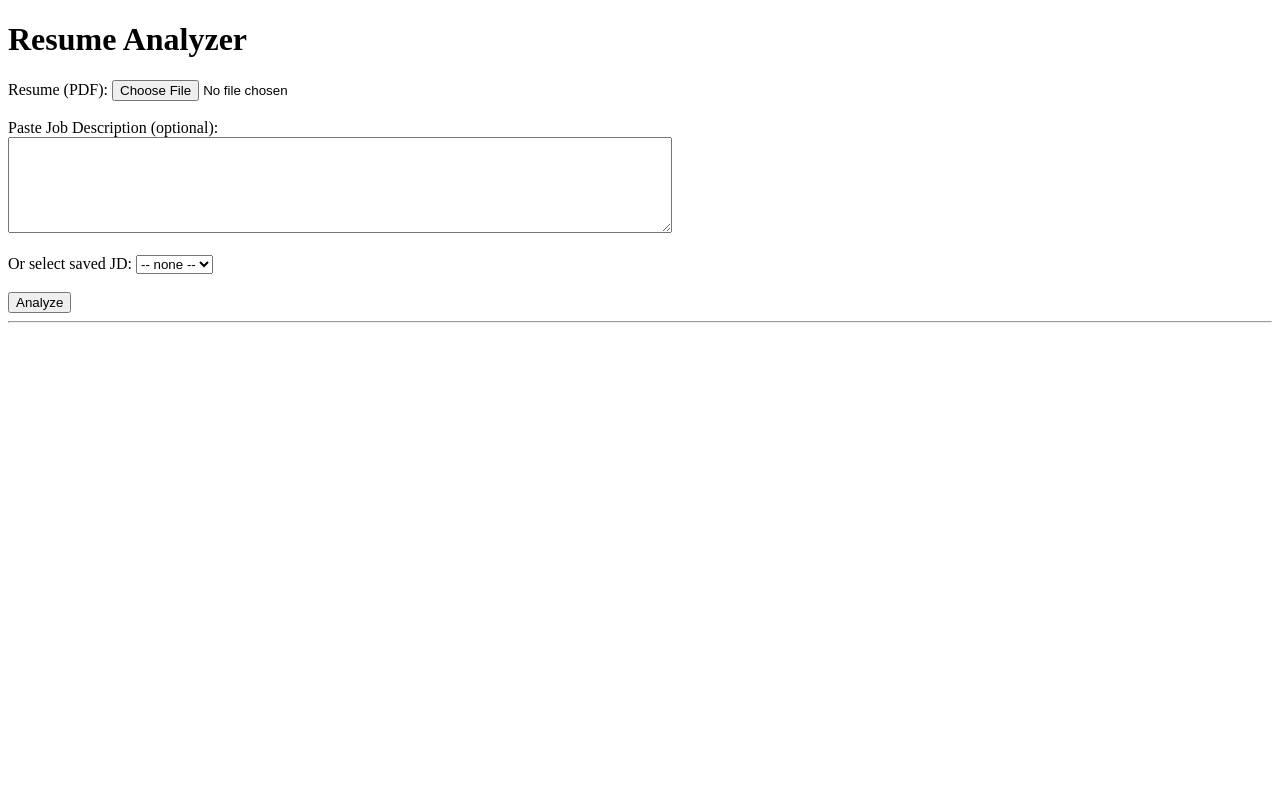
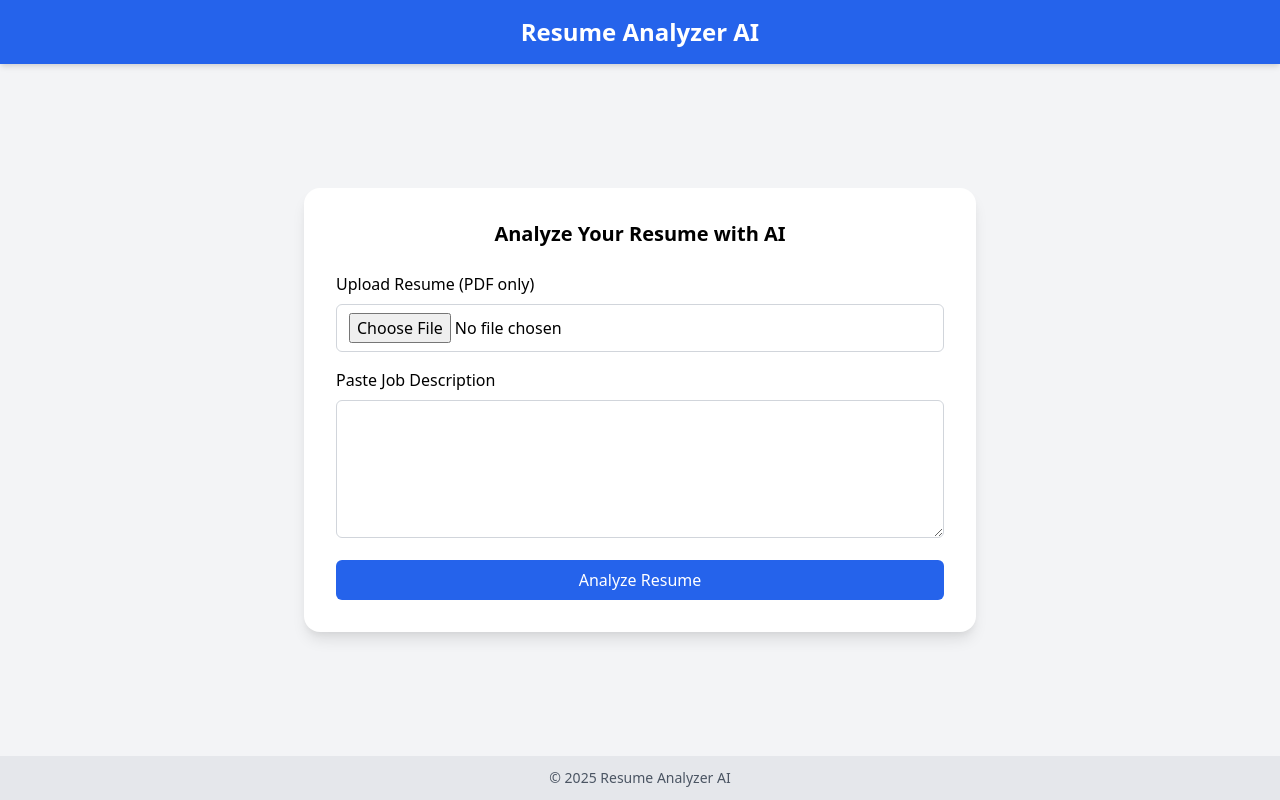
Before and after one commit to piyush6097/-Resume-Analyzer, a Flask app: page / in a window 1280 px wide. Run offline with Flask 3, Linux system fonts and the light colour scheme; data that the repository does not hold is empty.

Commit message:
Update index.html

```diff
--- a/templates/index.html
+++ b/templates/index.html
@@ -1,38 +1,67 @@
-<!-- templates/index.html -->
-<!doctype html>
-<html>
+<!DOCTYPE html>
+<html lang="en">
 <head>
-    <meta charset="utf-8">
-    <title>Resume Analyzer</title>
+  <meta charset="UTF-8">
+  <meta name="viewport" content="width=device-width, initial-scale=1.0">
+  <title>Resume Analyzer AI</title>
+  <link href="https://cdn.jsdelivr.net/npm/tailwindcss@2.2.19/dist/tailwind.min.css" rel="stylesheet">
 </head>
-  <body>
-    <h1>Resume Analyzer</h1>
-    <form method="post" enctype="multipart/form-data">
-      <label>Resume (PDF): <input type="file" name="resume" accept="application/pdf"/></label><br/><br/>
-      <label>Paste Job Description (optional):</label><br/>
-      <textarea name="job_description" rows="6" cols="80"></textarea><br/><br/>
-      <label>Or select saved JD:
-        <select name="jd_id">
-          <option value="">-- none --</option>
-          {% for jd in jds %}
-            <option value="{{ jd[0] }}">{{ jd[1] }}</option>
-          {% endfor %}
-        </select>
-      </label><br/><br/>
-      <button type="submit">Analyze</button>
+<body class="bg-gray-100 flex flex-col min-h-screen">
+
+  <!-- Header -->
+  <header class="bg-blue-600 text-white py-4 text-center text-2xl font-semibold shadow-md">
+    Resume Analyzer AI
+  </header>
+
+  <!-- Main Content -->
+  <main class="flex-grow flex items-center justify-center py-10">
+    <div class="bg-white shadow-lg rounded-2xl p-8 w-full max-w-2xl">
+
+      <h2 class="text-xl font-semibold text-center mb-6">Analyze Your Resume with AI</h2>
+
+      <!-- Upload Form -->
+      <form action="/" method="POST" enctype="multipart/form-data" class="space-y-4">
+        <div>
+          <label class="block mb-2 font-medium">Upload Resume (PDF only)</label>
+          <input type="file" name="resume" accept=".pdf" required
+                 class="w-full border border-gray-300 rounded-md px-3 py-2 focus:ring-blue-500 focus:border-blue-500">
+        </div>
+
+        <div>
+          <label class="block mb-2 font-medium">Paste Job Description</label>
+          <textarea name="job_description" rows="5" required
+                    class="w-full border border-gray-300 rounded-md px-3 py-2 focus:ring-blue-500 focus:border-blue-500"></textarea>
+        </div>
+
+        <button type="submit"
+                class="w-full bg-blue-600 hover:bg-blue-700 text-white font-medium py-2 px-4 rounded-md transition">
+          Analyze Resume
+        </button>
       </form>
 
-    <hr/>
+      <!-- Display Result -->
       {% if result %}
-      <h2>Result</h2>
-      {% if result.cached %}
-        <pre>Cached Score: {{ result.score }}/100
-Hash: {{ result.resume_hash }}</pre>
+      <div class="bg-gray-50 border border-gray-200 rounded-xl p-6 mt-8 shadow-sm">
+        <h3 class="text-lg font-semibold mb-3 text-blue-700">Analysis Result</h3>
+
+        {% if result.raw_text %}
+          <pre class="whitespace-pre-wrap text-gray-800">{{ result.raw_text }}</pre>
         {% else %}
-        <pre>{{ result.raw_text }}
-Score: {{ result.score }}/100
-Hash: {{ result.resume_hash }}</pre>
+          <p><strong>Match Score:</strong> {{ result.score or 'N/A' }}</p>
+          <p><strong>Missing Skills / Keywords:</strong>
+            {{ result.missing or result.missing_keywords or 'N/A' }}</p>
+          <p><strong>Summary:</strong> {{ result.summary or '' }}</p>
         {% endif %}
+      </div>
       {% endif %}
+
+    </div>
+  </main>
+
+  <!-- Footer -->
+  <footer class="bg-gray-200 text-center text-sm py-3 text-gray-600">
+    © 2025 Resume Analyzer AI
+  </footer>
+
 </body>
 </html>
```
Lines whose indentation alone changed are shown as unchanged.
